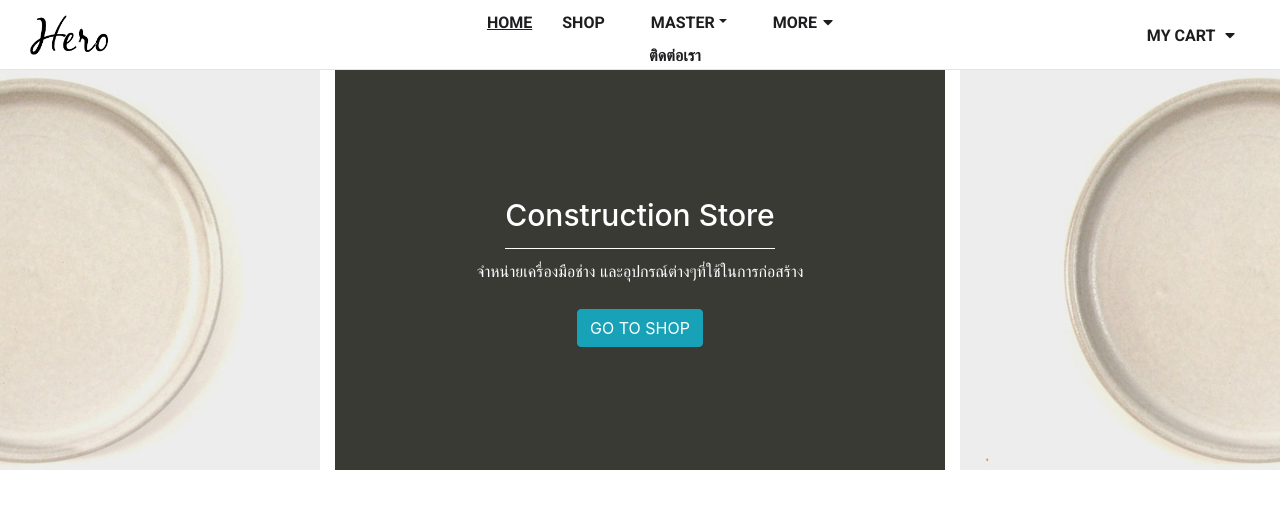
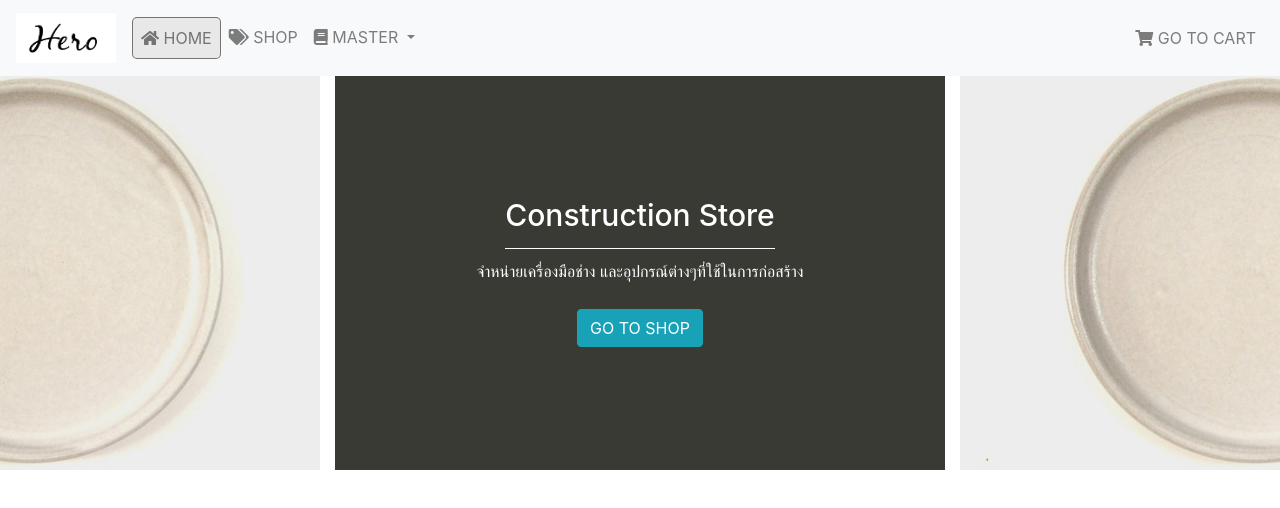
Before and after one commit to Note5019/PJ_webservice_Angular7, an Angular app: page /home in a window 1280 px wide. Shown: the top 508 px of the page. Built offline with nearby package versions, Linux system fonts and the light colour scheme; a web font is replaced by a local one.

Commit message:
Note:topbar2 by bootstrap

```diff
--- a/src/app/app.component.html
+++ b/src/app/app.component.html
@@ -1,5 +1,6 @@
 <div class="wrapper">
-  <app-topbar></app-topbar>
+  <!-- <app-topbar></app-topbar> -->
+  <app-topbar2></app-topbar2>
   <div class="main-panel">
     <router-outlet></router-outlet>
   </div>
--- a/src/app/app.module.ts
+++ b/src/app/app.module.ts
@@ -12,6 +12,7 @@ import { HomeComponent } from './pages/home/home.component';
 import { HttpClientModule } from "@angular/common/http";
 import { FormsModule } from "@angular/forms";
 import { MasterProductComponent } from './pages/master-product/master-product.component';
+import { Topbar2Component } from './components/topbar2/topbar2.component';
 
 @NgModule({
   declarations: [
@@ -21,6 +22,7 @@ import { MasterProductComponent } from './pages/master-product/master-product.co
     TopbarComponent,
     HomeComponent,
     MasterProductComponent,
+    Topbar2Component,
   ],
   imports: [
     BrowserModule,
--- /dev/null
+++ b/src/app/components/topbar2/topbar2.component.css
@@ -0,0 +1,35 @@
+@media screen and (min-width: 768px) {
+    .compare-bar-content {
+        text-align: center
+    }
+    .header-logo-wrapper {
+        text-align: left
+    }
+    .header-mobile-nav-wrapper {
+        display: none
+    }
+    .mobil-shopping-cart {
+        display: none
+    }
+}
+@media screen and (max-width: 767px) {
+    .header-nav-wrapper {
+        display: none
+    }
+    .mobile-header-nav li {
+        display: block;
+        line-height: 30px;
+    }
+    .header-logo-wrapper {
+        display: table-cell;
+        text-align: center;
+        vertical-align: middle;
+    }
+    .header-mobile-nav-wrapper {
+        display: table-cell;
+        float:left;
+    }
+    .header-cart-item {
+        display: none
+    }
+}
--- /dev/null
+++ b/src/app/components/topbar2/topbar2.component.html
@@ -0,0 +1,122 @@
+<nav class="navbar navbar-expand-md navbar-light bg-light fixed-top">
+  <a class="navbar-brand" href="#">
+    <img src="./assets/img/logo.png" width="100" height="50" alt="">
+  </a>
+
+  <button class="btn navbar-toggler" type="button" data-toggle="collapse" data-target="#navbarTogglerDemo01"
+    aria-controls="navbarTogglerDemo01" aria-expanded="false" aria-label="Toggle navigation">
+    <span class="navbar-toggler-icon"></span>
+  </button>
+
+  <div class="collapse navbar-collapse" id="navbarTogglerDemo01">
+    <ul class="navbar-nav mr-auto mt-2 mt-lg-0">
+      <li class="nav-item">
+        <a class="nav-link" routerLink="/home" routerLinkActive="active-link"><i class="fas fa-home"></i>
+          HOME</a>
+      </li>
+      <li class="nav-item">
+        <a class="nav-link" routerLink="/category" routerLinkActive="active-link"><i class="fas fa-tags"></i>
+          SHOP</a>
+      </li>
+      <li class="nav-item dropdown">
+        <a class="nav-link dropdown-toggle" href="#" id="navbarDropdownMenuLink" role="button" data-toggle="dropdown"
+          aria-haspopup="true" aria-expanded="false">
+          <i class="fas fa-book"></i> MASTER
+        </a>
+        <div class="dropdown-menu" aria-labelledby="navbarDropdownMenuLink">
+          <a class="dropdown-item" routerLink="master/product" routerLinkActive="active-link">PRODUCTS</a>
+          <a class="dropdown-item" routerLink="master/">CATEGORIES</a>
+          <div class="dropdown-divider"></div>
+          <a class="dropdown-item" routerLink="master/">PURCHASE</a>
+          <div class="dropdown-divider"></div>
+          <a class="dropdown-item" routerLink="master/">SALE ORDER</a>
+        </div>
+      </li>
+    </ul>
+    <ul class="navbar-nav my-3 my-lg-0">
+      <li class="nav-item">
+        <a class="nav-link " href="#">
+          <i class="fa fa-shopping-cart"></i> GO TO CART
+        </a>
+      </li>
+    </ul>
+
+  </div>
+
+
+
+</nav>
+
+
+
+<!-- <div class="main-header navbar-fixed-top">
+    <div class="header-menu">
+      <div class="header-mobile-nav-wrapper">
+        <button type="button" class="navbar-toggle btn" (click)="collapse = !collapse">
+          <span class="fa fa-bars fa-2x"></span>
+        </button>
+      </div>
+      <div class="header-logo-wrapper">
+        <img class="header-logo-image" src="./assets/img/logo.png" alt="Hero">
+      </div>
+      <div class="header-nav-wrapper">
+        <ul class="header-nav">
+          <li class="header-nav-item">
+            <a routerLink="/home" routerLinkActive="active-link">HOME</a>
+          </li>
+          <li class="header-nav-item">
+            <a routerLink="/category" routerLinkActive="active-link">SHOP</a>
+            <span class="fa fa-caret-down"></span>
+          </li>
+          <li class="header-nav-item">
+            <div class="dropdown">
+              <a class="nav-link dropdown-toggle" data-toggle="dropdown" href="#" role="link" aria-haspopup="true"
+                aria-expanded="false" routerLinkActive="active-link">MASTER</a>
+              <div class="dropdown-menu">
+                <a class="dropdown-item" routerLink="master/product" routerLinkActive="active-link">PRODUCTS</a>
+                <a class="dropdown-item" routerLink="master/">CATEGORIES</a>
+                <a class="dropdown-item" routerLink="master/">Something else here</a>
+                <div class="dropdown-divider"></div>
+                <a class="dropdown-item" routerLink="master/">Separated link</a>
+              </div>
+            </div>
+            <a routerLink="/">MASTER<span class="fa fa-caret-down"></span></a>
+          </li>
+          <li class="header-nav-item">
+            <a routerLink="/">MORE<span class="fa fa-caret-down"></span></a>
+          </li>
+          <li class="header-nav-item">
+            <a routerLink="../contact">ติดต่อเรา</a>
+          </li>
+        </ul>
+      </div>
+      <div class="header-cart-wrapper">
+        <div class="header-cart" (click)="toggleCartPopup($event)">
+          <div class="mobil-shopping-cart btn">
+            <span><i class="fa fa-shopping-cart fa-2x"></i> <span *ngIf="cart_num">( {{cart_num}} )</span></span>
+          </div>
+          <div class="header-cart-item">
+            <a href="">MY CART <span *ngIf="cart_num">( {{cart_num}} )</span><span class="fa fa-caret-down"></span></a>
+          </div>
+        </div>
+      </div>
+    </div>
+    <ul class="mobile-header-nav" *ngIf="collapse" (click)="collapse = !collapse">
+      <li>
+        <a routerLink="/">HOME</a>
+      </li>
+      <li>
+        <a routerLink="/">SHOP</a>
+      </li>
+      <li>
+        <a routerLink="/">JOURNAL</a>
+      </li>
+      <li>
+        <a routerLink="/">MORE</a>
+      </li>
+      <li>
+        <a routerLink="/">ติดต่อเรา</a>
+      </li>
+    </ul>
+    <cart-popup></cart-popup>
+  </div> -->
--- /dev/null
+++ b/src/app/components/topbar2/topbar2.component.ts
@@ -0,0 +1,28 @@
+import { CartServiceService } from './../../services/cart-service.service';
+import { Component, OnInit } from '@angular/core';
+
+@Component({
+  selector: 'app-topbar2',
+  templateUrl: './topbar2.component.html',
+  styleUrls: ['./topbar2.component.css']
+})
+export class Topbar2Component implements OnInit {
+
+  // public collapse: boolean = false;
+  public cart_num: number;
+  constructor(
+    private cartService: CartServiceService
+  ) { }
+
+  ngOnInit() {
+    this.cartService.cartListSubject
+      .subscribe(res => {
+        this.cart_num = res.length;
+      })
+  }
+  toggleCartPopup = (event) => {
+    event.preventDefault();
+    event.stopPropagation();
+    this.cartService.toggleCart()
+  }
+}
--- a/src/styles.css
+++ b/src/styles.css
@@ -180,8 +180,10 @@ body {
   border-width: 0 0 1px;
 }
 
-.active-link {
-  text-decoration: underline;
+a.active-link {
+  border: solid 1px rgba(0,0,0,.5);
+  border-radius: 5px;
+  background-color: rgba(216, 216, 216, 0.5);
 }
 
 input.ng-touched.ng-invalid.form-CUD{
```
